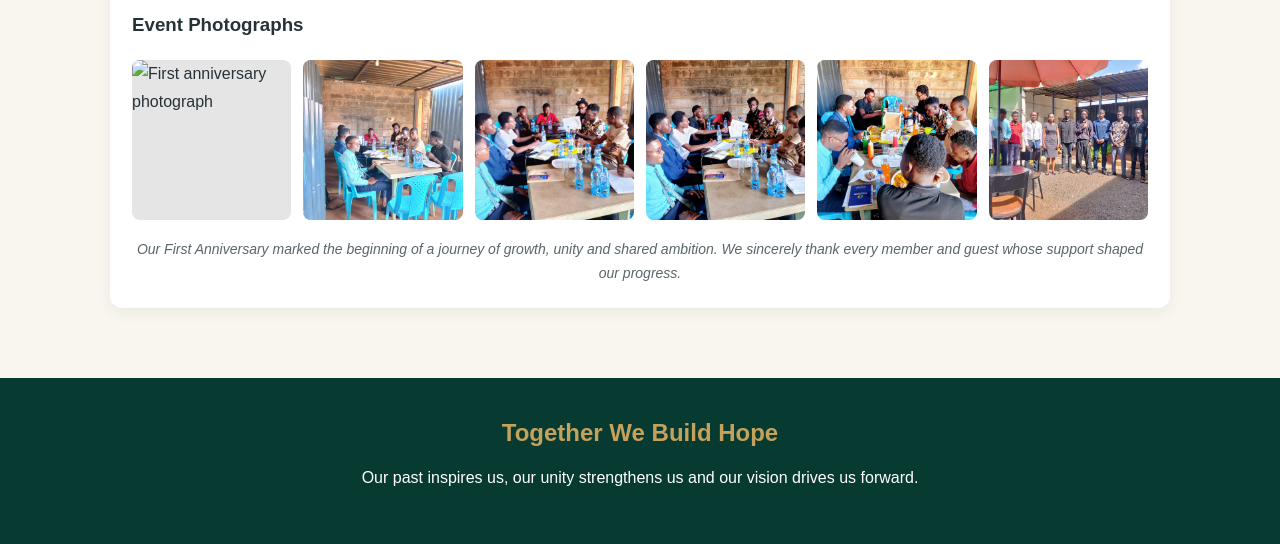
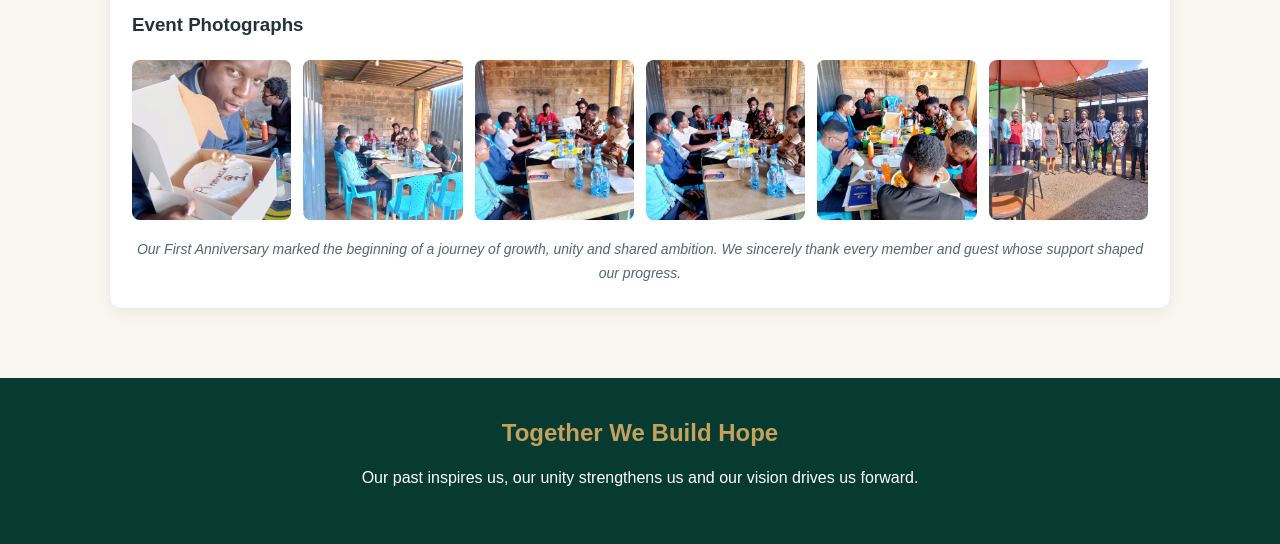
Before and after one commit to Muuoalex/pinnacle-investors, a plain HTML site: page events.html in a window 1280 px wide. Shown: the part 4000-4544 px from the top of the page. Drawn offline with Linux system fonts and the light colour scheme; the site is published under a folder, as on GitHub Pages, so addresses that start at the root find nothing.

Commit message:
update events.html

```diff
--- a/events.html
+++ b/events.html
@@ -750,7 +750,7 @@
 
           <div class="gallery">
 
-            <img src="/images /anniversary1001.jpg"
+            <img src="images /anniversary1001.jpg"
                  alt="First anniversary photograph">
 
             <img src="images /anniversary1002.jpg"
```
